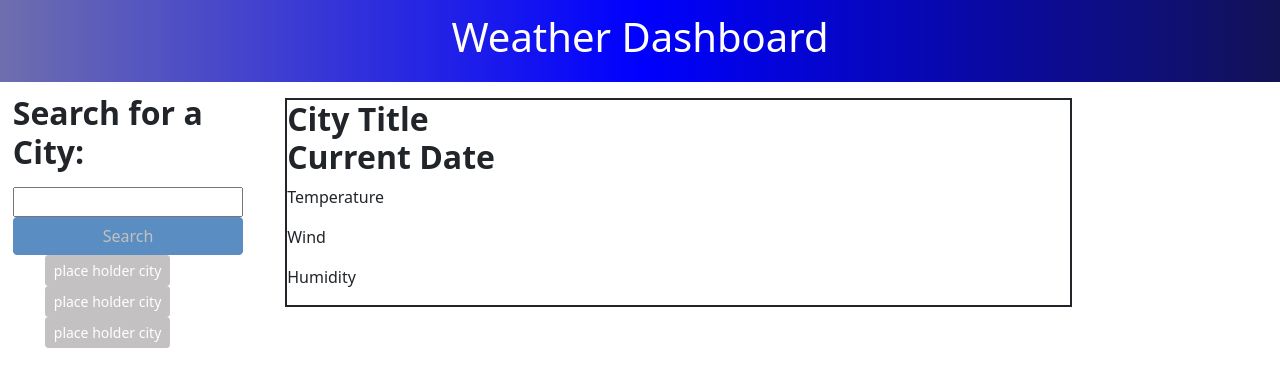
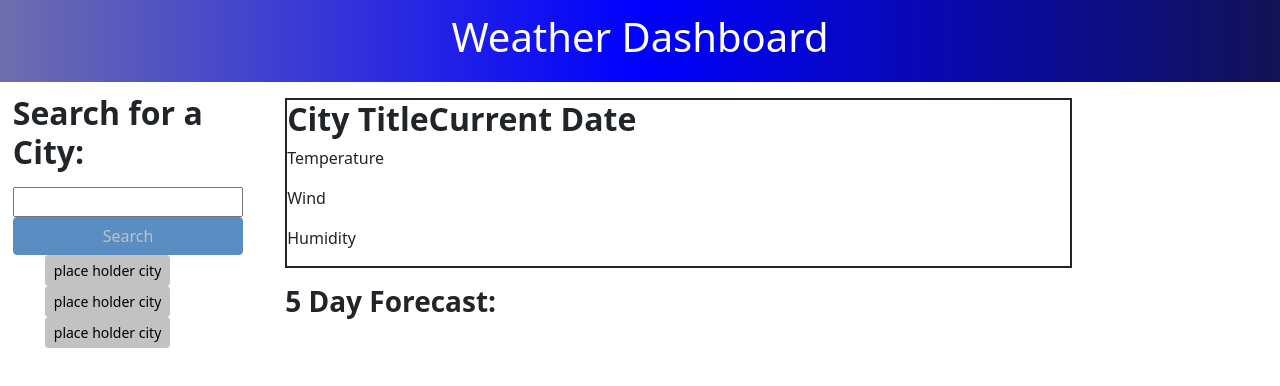
Before and after one commit to ChelseaLuevano/M6-Weather-Dashboard, a plain HTML site: page index.html in a window 1280 px wide. Drawn offline with nearby package versions, Linux system fonts and the light colour scheme.

Commit message:
added text for 5 day forecast and added styling to 5 day forecast container

```diff
--- a/assets/css/style.css
+++ b/assets/css/style.css
@@ -45,12 +45,15 @@ main {
 #city-form{
     display: flex;
     flex-direction: column;
+
 }
 
-/* h2 Styling */
-h2 {
+/* h2 & h3 bold font styling */
+h2, h3 {
     font-weight: bold;
 }
+
+
 
 /* Remove bullet points in lists */
 ul{
@@ -61,6 +64,7 @@ ul{
 .btn {
     background-color: var(--accent-color2);
     border-color: var(--accent-color2);
+    color: black;
 }
 
 /* Search Button Styling */
@@ -75,3 +79,14 @@ ul{
     margin: 2%;
     border: 2px solid ;
 }
+
+/* Styling to have the City Title and Current Date on same line within Current Weather Container */
+#current-weather-titles {
+    display: flex;
+    flex-direction: row;
+}
+
+/* Forecast Container Styling */
+#forecast {
+    margin: 2%;
+}
--- a/index.html
+++ b/index.html
@@ -40,7 +40,11 @@
     <main>
         <!-- Currently Selected City Container -->
         <div id="current-weather">
-            <h2 id="City-Title">City Title <br> Current Date </h2>
+            <div id="current-weather-titles">
+                <h2 id="City-Title">City Title</h2>
+                 <br>
+                <h2 id="City-Title">Current Date</h2>
+            </div>
             <p class="city-details" id="temperature">Temperature</p>
             <p class="city-details" id="wind">Wind</p>
             <p class="city-details" id="humidity">Humidity</p>
@@ -48,6 +52,7 @@
 
         <!-- 5 Day Weather Forecast Container -->
         <div id="forecast">
+            <h3>5 Day Forecast:</h3>
             <ul id="forecast-list">
                 <li data-day="1" class="forecast-card"></li>
                 <li data-day="2" class="forecast-card"></li>
```
